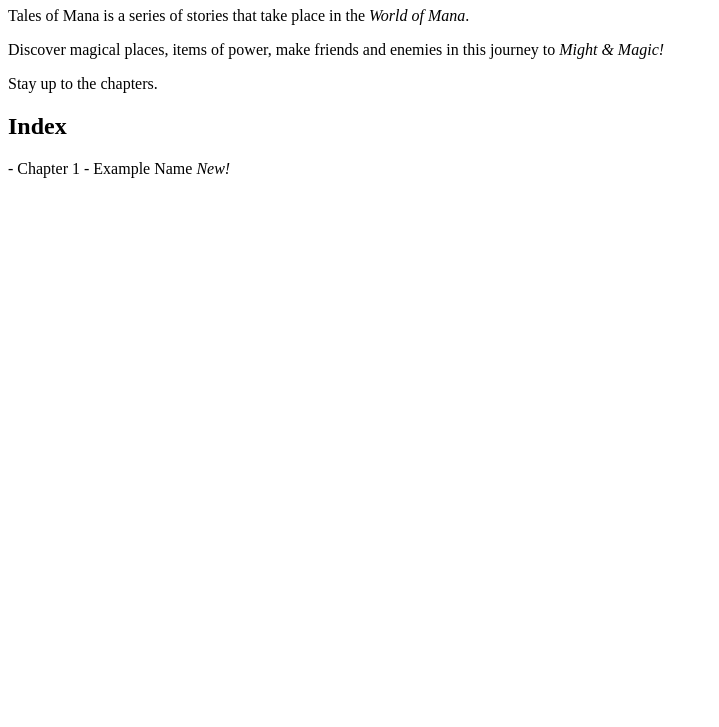
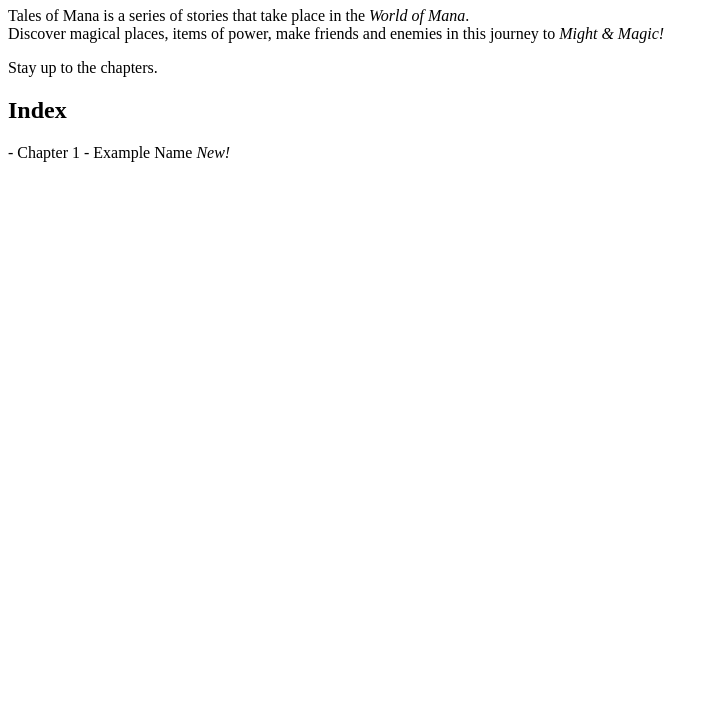
Before and after one commit to talesofmana/home, a plain HTML site: page index.html in a window 1280 px wide. Shown: the part 73-800 px from the top of the page, without its empty margins (0-719 px from the left). Drawn offline with Linux system fonts and the light colour scheme.

Commit message:
Update index.html

```diff
--- a/index.html
+++ b/index.html
@@ -3,8 +3,8 @@
 <body>
 
   <h1>Tales of Mana</h1>
-  <p>Tales of Mana is a series of stories that take place in the <i>World of Mana</i>.</p>
-  <p>Discover magical places, items of power, make friends and enemies in this journey to <i>Might & Magic!</i></p>
+  <p>Tales of Mana is a series of stories that take place in the <i>World of Mana</i>.<br/>
+     Discover magical places, items of power, make friends and enemies in this journey to <i>Might & Magic!</i></p>
   <p></p>
   <p>Stay up to the chapters.</p>
   <p></p>
```
